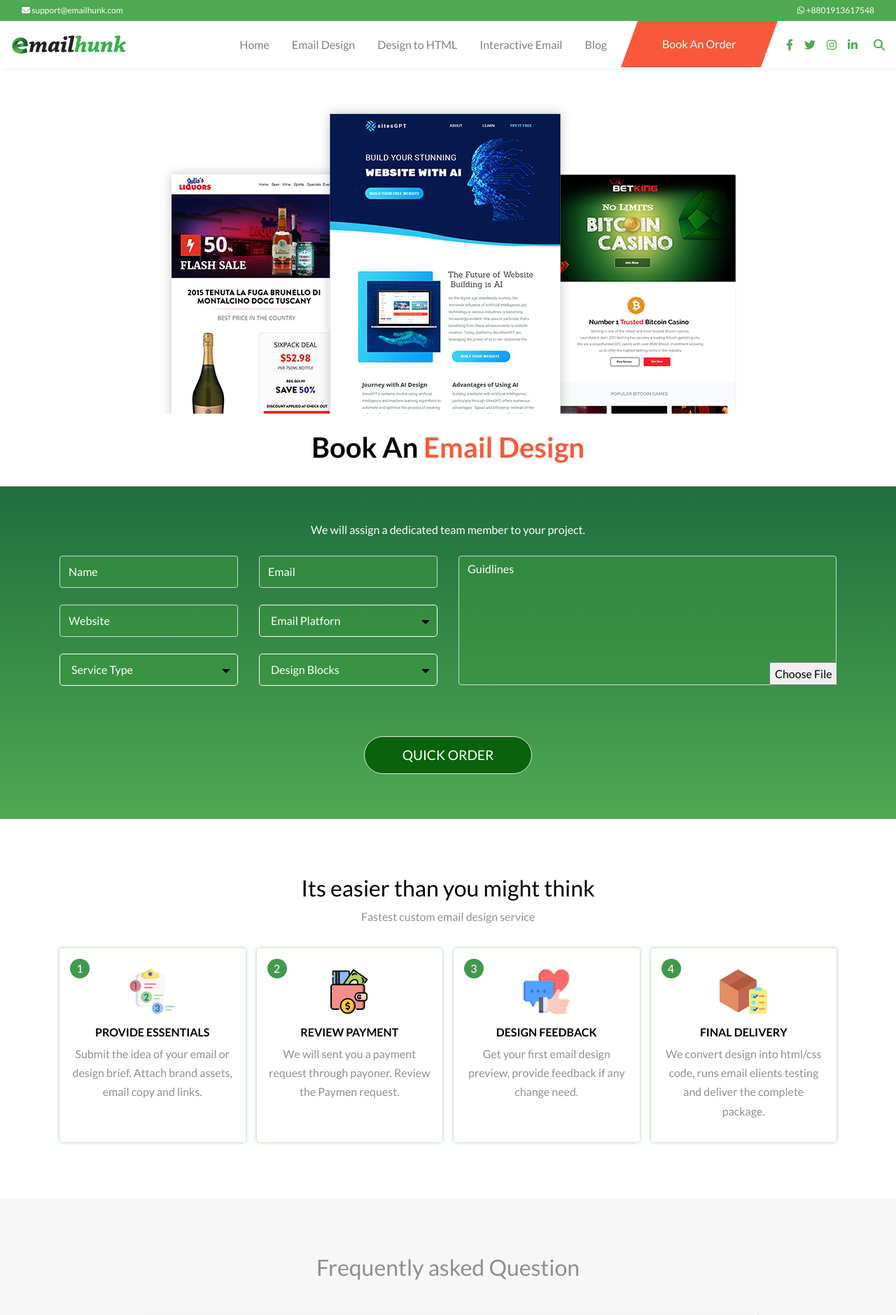
After one commit to helalmerchan/helalmerchan.github.io, a PHP site: page /emailhunk/book-an-order.html in a window 1280 px wide. The commit adds this page. Shown: the top 1879 px of the page at 70% size. Run offline with PHP 8.4, Linux system fonts and the light colour scheme.

Commit message:
single book pages

```diff
--- /dev/null
+++ b/emailhunk/book-an-order.html
@@ -0,0 +1,328 @@
+
+<!DOCTYPE html>
+<html lang="en">
+  <head>
+    <meta charset="utf-8">
+    <meta name="viewport" content="width=device-width, initial-scale=1, shrink-to-fit=no">
+    <title>Best custom email template design service</title>
+    <meta name="description" content="Seeking custom email templates? We specializes in crafting email templates that are not only pixel-perfect but also optimized for mobile devices, place your order!" />
+
+    <link rel="apple-touch-icon" sizes="57x57" href="images/favicon/apple-icon-57x57.png">
+    <link rel="apple-touch-icon" sizes="60x60" href="images/favicon/apple-icon-60x60.png">
+    <link rel="apple-touch-icon" sizes="72x72" href="images/favicon/apple-icon-72x72.png">
+    <link rel="apple-touch-icon" sizes="76x76" href="images/favicon/apple-icon-76x76.png">
+    <link rel="apple-touch-icon" sizes="114x114" href="images/favicon/apple-icon-114x114.png">
+    <link rel="apple-touch-icon" sizes="120x120" href="images/favicon/apple-icon-120x120.png">
+    <link rel="apple-touch-icon" sizes="144x144" href="images/favicon/apple-icon-144x144.png">
+    <link rel="apple-touch-icon" sizes="152x152" href="images/favicon/apple-icon-152x152.png">
+    <link rel="apple-touch-icon" sizes="180x180" href="images/favicon/apple-icon-180x180.png">
+    <link rel="icon" type="image/png" href="images/favicon/favicon-32x32.png" sizes="32x32">
+    <link rel="icon" type="image/png" href="images/favicon/android-chrome-192x192.png" sizes="192x192">
+    <link rel="icon" type="image/png" href="images/favicon/favicon-96x96.png" sizes="96x96">
+    <link rel="icon" type="image/png" href="img/favicon/favicon-16x16.png" sizes="16x16">
+    <link rel="manifest" href="images/favicon/manifest.json">
+    <link rel="shortcut icon" href="images/favicon/favicon.ico">
+
+
+    <link rel="stylesheet" href="style.css">
+  </head>
+  <body>
+    <header class="site-header ">
+        <!-- HEATER TOP -->
+        <div class="green-bg header-top">
+            <div class="container-fluid">
+              <div class="row justify-content-between no-margin">
+                  <div class="col-md-6 text-center text-md-left "><i class="fa-solid fa-envelope"></i> <a href="mailto:support@emailhunk.com">support@emailhunk.com</a></div>
+                  <div class="col-md-6 text-center text-md-right hide-xs"><i class="fa-brands fa-whatsapp"></i> +8801913617548</div>
+              </div>
+          </div>
+        </div>
+
+
+        <nav class="navbar navbar-expand-md navbar-light bg-light">
+          <a class="navbar-brand" href="#"><img src="images/emailhunk-logo.svg" alt=""></a>
+          <button class="navbar-toggler" type="button" data-toggle="collapse" data-target="#navbarSupportedContent" aria-controls="navbarSupportedContent" aria-expanded="false" aria-label="Toggle navigation">
+            <span class="navbar-toggler-icon"></span>
+          </button>
+
+          <!-- NAV MENUS -->
+          <div class="collapse navbar-collapse" id="navbarSupportedContent">
+            <ul class="navbar-nav ml-auto">
+              <li class="nav-item">
+                <a class="nav-link" href="index.html">Home <span class="sr-only">(current)</span></a>
+              </li>
+              <li class="nav-item">
+                <a class="nav-link" href="email-design.html">Email Design</a>
+              </li>
+              <li class="nav-item">
+                <a class="nav-link" href="designs-to-html.html">Design to HTML</a>
+              </li>
+              <li class="nav-item">
+                <a class="nav-link" href="interactive-email.html">Interactive Email</a>
+              </li>
+              <li class="nav-item">
+                <a class="nav-link" href="blog.html">Blog</a>
+              </li>
+            </ul>
+            <div class="nav-item has-btn">
+              <a href="book-an-order.html" class="parallelogram" role="button"><span class="skew-fix"> book an order</span></a>
+            </div>
+            <div class="my-2 my-lg-0 social-icons">
+              <a href=""><i class="fa-brands fa-facebook-f"></i></a>
+              <a href=""><i class="fa-brands fa-twitter"></i></a>
+              <a href=""><i class="fa-brands fa-instagram"></i></a>
+              <a href=""><i class="fa-brands fa-linkedin-in"></i></a>
+
+              <form class="search-form">
+                <span class="search-toggler"><i class="fa-solid fa-magnifying-glass"></i></span>
+                <input class="search-input" type="text" placeholder="Search.. ">
+              </form>
+            </div>
+          </div>
+        </nav>
+    </header><!-- END HEADER -->
+
+
+    <!-- HERO AREA -->
+    <section class="book-email-design-hero">
+        <div class="container text-center">
+            <img src="images/book-order-hero.png" alt="">
+            <h1>Book An <span>Email Design</span> </h1>
+        </div>
+    </section><!-- END HERO AREA -->
+
+
+    <!-- ORDER FORM -->
+    <section class="order-form gradient-bg ">
+        <div class="container">
+        <p class="text-center mb-4">We will assign a dedicated team member to your project.</p>
+
+        <form>
+            <div class="row">
+                <div class="col-lg-6">
+                <div class="row">
+                    <div class="col-md-6 mb-4">
+                    <input type="text" class="form-control" placeholder="Name">
+                    </div>
+                    <div class="col-md-6 mb-4">
+                    <input type="email" class="form-control" placeholder="Email">
+                    </div>
+                </div>
+                <div class="row ">
+                    <div class="col-md-6  mb-4">
+                    <input type="text" class="form-control" placeholder="Website">
+                    </div>
+                    <div class="col-md-6 mb-4">
+                    <div class="select-container customselect">
+                        <select class=" select-box">
+                        <option>Email Platforn</option>
+                        <option>Option one</option>
+                        <option>Option two</option>
+                        <option>Option three</option>
+                        <option>Option four</option>
+                        </select>
+                    </div>
+                    </div>
+                </div>
+
+                <div class="row">
+                    <div class="col-sm-6 mb-4">
+                    <div class="select-container customselect">
+                        <select class=" select-box">
+                        <option>Service Type</option>
+                        <option>Option one</option>
+                        <option>Option two</option>
+                        <option>Option three</option>
+                        <option>Option four</option>
+                        </select>
+                    </div>
+                    </div>
+                    <div class="col-sm-6 mb-4">
+                    <div class="select-container customselect">
+                        <select class=" select-box">
+                        <option>Design Blocks</option>
+                        <option>Option one</option>
+                        <option>Option two</option>
+                        <option>Option three</option>
+                        <option>Option four</option>
+                        </select>
+                    </div>
+                    </div>
+                </div>
+                </div>
+                <div class="col-lg-6">
+                <div class="custom-file">
+                    <textarea name="" id="" placeholder="Guidlines" class="form-control"></textarea>
+                    <input type="file" class="form-control-file" >
+                </div>
+                </div>
+            </div>
+            <div class="text-center"><button class="btn btnlg btn-success rounded-pill" type="submit">Quick order</button></div>
+        </form>
+    </div>
+    </section><!-- END ORDER FORM -->
+
+
+    <!-- EASIER SECTION -->
+    <section class="easier section-padding text-center ">
+      <div class="container">
+        <h2>Its easier than you might think</h2>
+        <p>Fastest custom email design service </p>
+        <ol class="list-unstyles">
+          <li class="box">
+              <img src="images/essencial-note.png" alt="">
+              <h5>Provide essentials</h5>
+              <p>Submit the idea of your email or design brief. Attach brand assets, email copy and links.</p>
+          </li>
+          <li class="box">
+              <img src="images/wallet.png" alt="">
+              <h5>Review Payment</h5>
+              <p>We will sent you a payment request through payoner.  Review the Paymen request.</p>
+          </li>
+          <li class="box">
+            <img src="images/feedback.png" alt="">
+              <h5>design Feedback</h5>
+              <p>Get your first email design preview, provide feedback if any change need.</p>
+          </li>
+          <li class="box">
+            <img src="images/delivery.png" alt="">
+              <h5>Final Delivery</h5>
+              <p>We convert design into html/css code, runs email elients testing and deliver the complete package. </p>
+          </li>
+        </ol>
+      </div>
+    </section><!--END EASIER SECTION -->
+
+
+
+    <!-- FAQ SECTION -->
+    <section class="section-faq section-padding grey-bg">
+      <div class="container-narrow">
+        <h2 class="text-center">Frequently asked Question</h2>
+        <div class="accordion" id="accordionExample">
+          <div class="card">
+            <div class="card-header" id="headingOne">
+              <h2 class="mb-0">
+                <button class="btn btn-link btn-block text-left" type="button" data-toggle="collapse" data-target="#collapseOne" aria-expanded="true" aria-controls="collapseOne">
+                  Do you provide email copy?
+                </button>
+              </h2>
+            </div>
+
+            <div id="collapseOne" class="collapse show" aria-labelledby="headingOne" data-parent="#accordionExample">
+              <div class="card-body">
+                <p>Nope, we'll not provide email copy. Currently we don't have this service </p>
+              </div>
+            </div>
+          </div>
+          <div class="card">
+            <div class="card-header" id="headingTwo">
+              <h2 class="mb-0">
+                <button class="btn btn-link btn-block text-left collapsed" type="button" data-toggle="collapse" data-target="#collapseTwo" aria-expanded="false" aria-controls="collapseTwo">
+                  How does animated email template works?
+                </button>
+              </h2>
+            </div>
+            <div id="collapseTwo" class="collapse" aria-labelledby="headingTwo" data-parent="#accordionExample">
+              <div class="card-body">
+                <p>Emails have limited animation capabilities as it doesn’t support video or css animation. We gone through old fashoned way. We create aimated gifs and that works on most email clients.</p>
+              </div>
+            </div>
+          </div>
+          <div class="card">
+            <div class="card-header" id="headingThree">
+              <h2 class="mb-0">
+                <button class="btn btn-link btn-block text-left collapsed" type="button" data-toggle="collapse" data-target="#collapseThree" aria-expanded="false" aria-controls="collapseThree">
+                  What is responsive email template?
+                </button>
+              </h2>
+            </div>
+            <div id="collapseThree" class="collapse" aria-labelledby="headingThree" data-parent="#accordionExample">
+              <div class="card-body">
+                <p>responsive template will automatically adapt to any screen size, so whether the email is opened on a smartphone, tablet, or computer, it will look great, function well, and be easy for the recipient to read.</p>
+              </div>
+            </div>
+          </div>
+          <div class="card">
+            <div class="card-header" id="headingfour">
+              <h2 class="mb-0">
+                <button class="btn btn-link btn-block text-left collapsed" type="button" data-toggle="collapse" data-target="#collapsefour" aria-expanded="false" aria-controls="collapsefour">
+                  What are web fonts, and can I use them in HTML emails?
+                </button>
+              </h2>
+            </div>
+            <div id="collapsefour" class="collapse" aria-labelledby="headingfour" data-parent="#accordionExample">
+              <div class="card-body">
+                <p>Web fonts are custom fonts that can be embedded in web pages. While some email clients support web fonts, they may not be universally compatible. It's safer to use web-safe fonts or include fallback fonts in your HTML emails.</p>
+              </div>
+            </div>
+          </div>
+        </div>
+      </div>
+    </section><!-- END FAQ SECTION -->
+
+    <!-- FOOTER -->
+    <footer class="site-footer">
+      <div class="top gradient-bg">
+        <div class="container">
+        <div class="row">
+          <div class="col-sm-6 col-lg-3 has-mb">
+            <a class="footer-logo" href="#"><img src="images/emailhunk-logo-wht.svg" alt="emailhunk-logo"></a>
+            <p>Address: 616, D.T Road Abdul Ali Hat
+              Pahartali Thana, Chittagong 4213. Bangladesh  <br>
+              Reg No:  05525840
+            </p>
+          </div>
+          <div class="col-sm-6 col-lg-3 has-mb">
+            <h6>About us</h6>
+            <ul class="list-unstyles">
+              <li><a href="">FAQ</a></li>
+              <li><a href="">Support</a></li>
+              <li><a href="">Privacy Policy </a></li>
+              <li><a href="">Terms and Conditions </a></li>
+              <li><a href="">Contact us</a></li>
+            </ul>
+          </div>
+          <div class="col-sm-6 col-lg-3 has-mb">
+            <h6>Services</h6>
+            <ul class="list-unstyles">
+              <li><a href="">Design Email Template</a></li>
+              <li><a href="">Convert Design To HTML</a></li>
+              <li><a href="">Design Animated Template</a></li>
+            </ul>
+          </div>
+          <div class="col-sm-6 col-lg-3">
+            <h6>Connect with us</h6>
+            <div class="social-link">
+              <a href=""><i class="fa-brands fa-facebook-f"></i></a>
+              <a href=""><i class="fa-brands fa-twitter"></i></a>
+              <a href=""><i class="fa-brands fa-instagram"></i></a>
+              <a href=""><i class="fa-brands fa-linkedin-in"></i></a>
+            </div>
+            <form action="" class="subscribe">
+              <label for="subscribe">We won&rsquo;t spam</label>
+              <input type="email" name="" id="subscribe" >
+              <button type="submit"><i class="fa-solid fa-angle-right"></i></button>
+            </form>
+          </div>
+        </div>
+      </div>
+      </div>
+
+      <div class="dark-green">
+        <div class="container">
+          <p>&copy; 2023 emailhunk.com. All rights reserved. </p>
+        </div>
+      </div>
+    </footer><!-- END FOOTER -->
+
+
+
+    <script src="js/search-toggler.js"></script>
+    <script src="js/select.js"></script>
+    <!-- Option 1: jQuery and Bootstrap Bundle (includes Popper) -->
+    <script src="https://cdn.jsdelivr.net/npm/jquery@3.5.1/dist/jquery.slim.min.js"></script>
+    <script src="https://cdn.jsdelivr.net/npm/bootstrap@4.6.2/dist/js/bootstrap.bundle.min.js" ></script>
+
+  </body>
+</html>
--- a/emailhunk/designs-to-html.html
+++ b/emailhunk/designs-to-html.html
@@ -67,7 +67,7 @@
               </li>
             </ul>
             <div class="nav-item has-btn">
-              <a href="" class="parallelogram" role="button"><span class="skew-fix"> book an order</span></a>
+              <a href="book-an-order.html" class="parallelogram" role="button"><span class="skew-fix"> book an order</span></a>
             </div>
             <div class="my-2 my-lg-0 social-icons">
               <a href=""><i class="fa-brands fa-facebook-f"></i></a>
--- a/emailhunk/email-design.html
+++ b/emailhunk/email-design.html
@@ -67,7 +67,7 @@
               </li>
             </ul>
             <div class="nav-item has-btn">
-              <a href="" class="parallelogram" role="button"><span class="skew-fix"> book an order</span></a>
+              <a href="book-an-order.html" class="parallelogram" role="button"><span class="skew-fix"> book an order</span></a>
             </div>
             <div class="my-2 my-lg-0 social-icons">
               <a href=""><i class="fa-brands fa-facebook-f"></i></a>
--- a/emailhunk/index.html
+++ b/emailhunk/index.html
@@ -67,7 +67,7 @@
               </li>
             </ul>
             <div class="nav-item has-btn">
-              <a href="" class="parallelogram" role="button"><span class="skew-fix"> book an order</span></a>
+              <a href="book-an-order.html" class="parallelogram" role="button"><span class="skew-fix"> book an order</span></a>
             </div>
             <div class="my-2 my-lg-0 social-icons">
               <a href=""><i class="fa-brands fa-facebook-f"></i></a>
--- a/emailhunk/interactive-email.html
+++ b/emailhunk/interactive-email.html
@@ -67,7 +67,7 @@
               </li>
             </ul>
             <div class="nav-item has-btn">
-              <a href="" class="parallelogram" role="button"><span class="skew-fix"> book an order</span></a>
+              <a href="book-an-order.html" class="parallelogram" role="button"><span class="skew-fix"> book an order</span></a>
             </div>
             <div class="my-2 my-lg-0 social-icons">
               <a href=""><i class="fa-brands fa-facebook-f"></i></a>
--- a/emailhunk/style.css
+++ b/emailhunk/style.css
@@ -147,6 +147,27 @@ i.fa{
     margin: 0 0.5rem;
 }
 
+/* SEARCH FORM */
+.search-toggler{
+    cursor: pointer;
+    color: #4ea951;
+}
+
+.search-toggler:hover{
+    cursor: pointer;
+    color: #429244;
+}
+
+
+
+.search-input{
+    font-family: 'Lato', sans-serif;
+    border: none;
+    outline: none;
+    box-shadow: 0 0 2px rgba(57, 152, 60, .6);
+    transition: all .3s;
+    padding: 5px 10px;
+}
 
 
 /* Banner */
@@ -325,12 +346,12 @@ i.fa{
     bottom: 0;
     width: 96px;
 }
-.form-control::placeholder{
+.gradient-bg .form-control::placeholder{
 	color: #fff;
 	opacity:  1;
 }
 
-.form-control:ms-input-placeholder{
+.gradient-bg .form-control:ms-input-placeholder{
 	color: #fff;
 }
 .select-container{
@@ -984,27 +1005,7 @@ a.footer-logo{
     margin-top: 2.7rem;
   }
 
-  /* SEARCH FORM */
-.search-toggler{
-    cursor: pointer;
-    color: #464545;
-}
 
-.search-toggler:hover{
-    cursor: pointer;
-    color: #000;
-}
-
-
-
-.search-input{
-    font-family: 'Lato', sans-serif;
-    border: none;
-    outline: none;
-    box-shadow: 0 0 2px rgba(57, 152, 60, .6);
-    transition: all .3s;
-    padding: 5px 10px;
-}
 
 
 
@@ -1028,7 +1029,8 @@ a.footer-logo{
     color:rgba(31, 63, 32, 0.5);
 }
 
-.blog-contents{
+.blog-contents,
+.comments-form{
     max-width: 869px;
     margin: auto;
     padding: 3rem 0;
@@ -1054,6 +1056,59 @@ a.footer-logo{
 hr.has-border{
     width: 640px;
     margin: auto;
+}
+
+.single-post h2{
+    text-transform: uppercase;
+    color: #000;
+    font-weight: 900;
+}
+.comments-form .form-control{
+    background: transparent;
+    color: #8d908c;
+}
+
+.comments-form .btn-success{
+    border-radius: 0;
+    background: #2e933f;
+    width: 190px;
+    height: 48px;
+    line-height: 46px;
+    padding: 0;
+}
+
+.comments-form .btn-success:hover{
+    background: #2a8339;
+}
+textarea {
+    resize: none;
+}
+
+.comments-form textarea{
+    height: 200px;
+    margin-top: 1.2rem;
+}
+
+.width1-3rd{
+    width: 33%;
+}
+
+/* BOOK ORDER PAGE */
+.book-email-design-hero{
+    padding: 3rem 0 1.5rem;
+}
+.book-email-design-hero img{
+    display: block;
+    margin: auto;
+    margin-bottom: 1.5rem;
+}
+
+.book-email-design-hero h1{
+    font-weight: 700;
+    color: #000;
+}
+.book-email-design-hero h1 span{
+    color: #f9593a
 }
 
 /* RESPONSIBE STYLING */
```
Also changed, not shown: emailhunk/blog.html (+1 -66 lines), emailhunk/single-post.html (added, +202 -0 lines), emailhunk/images/book-order-hero.png (added).
